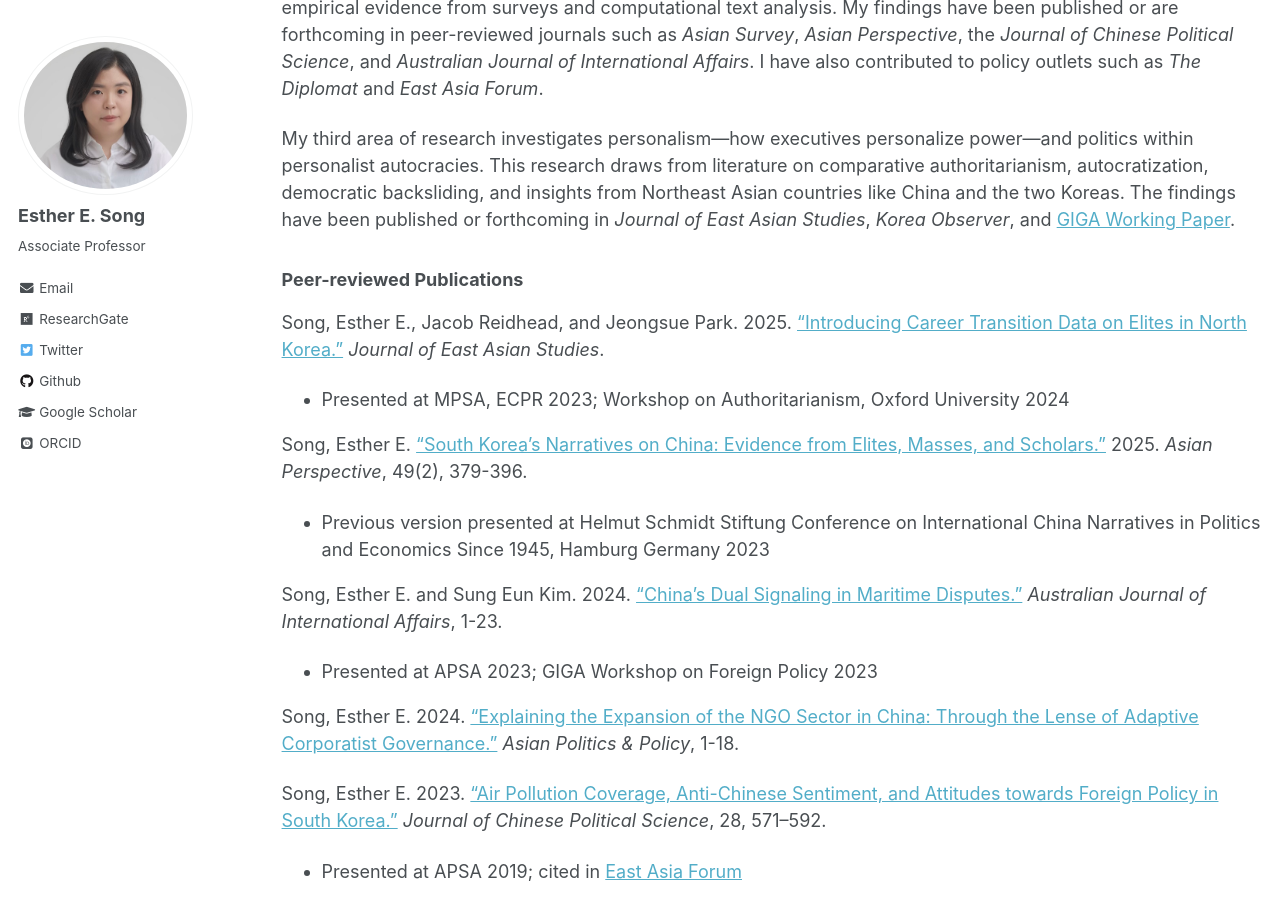
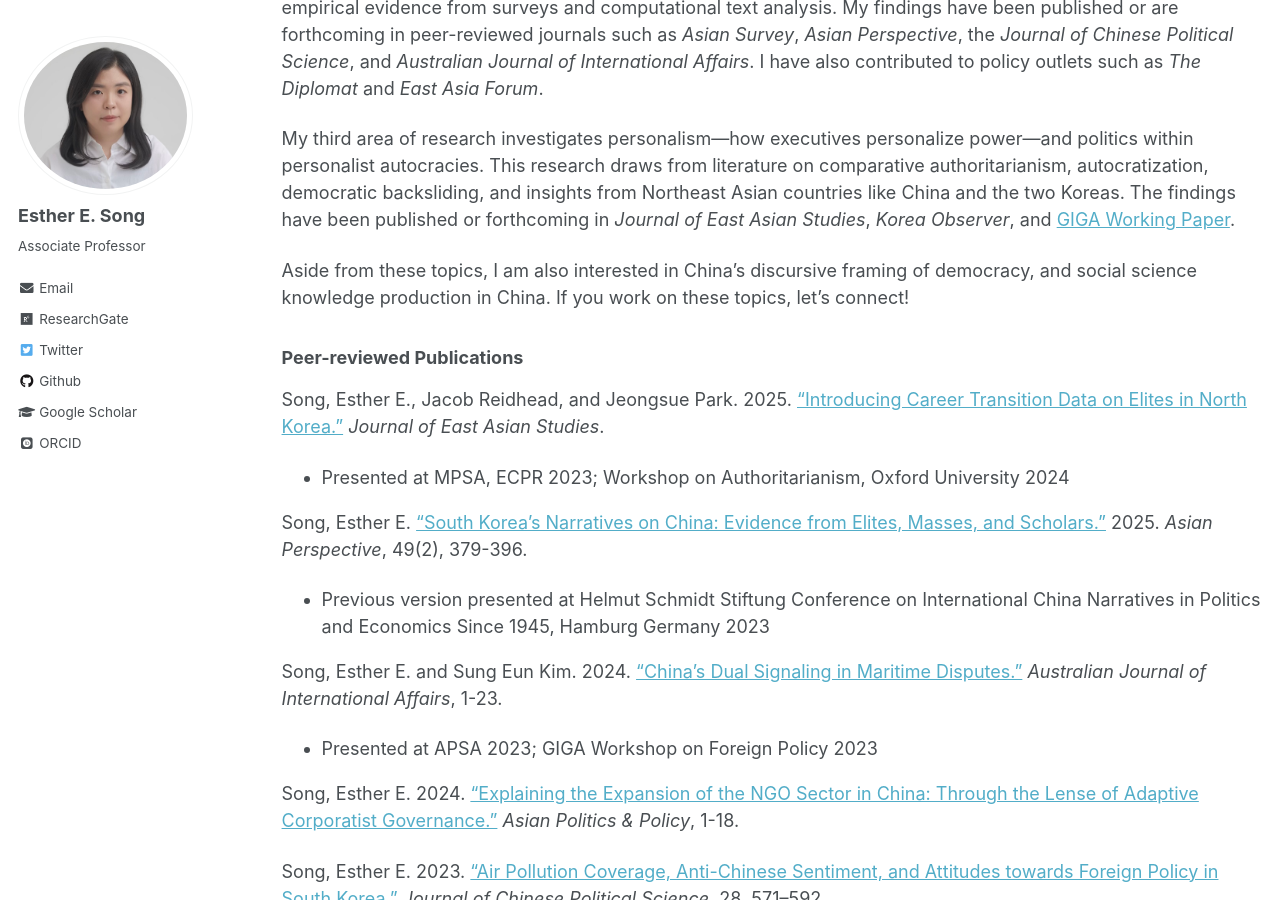
Before and after one commit to ehsong/ehsong.github.io, a Jekyll site: the page built from _pages/research.md, in a window 1280 px wide and 900 px high, scrolled down 730 px. Built offline with Jekyll 4.4.1, drawn with Linux system fonts in a browser that asks for light colours; some web fonts are replaced.

Commit message:
Update research.md

```diff
--- a/_pages/research.md
+++ b/_pages/research.md
@@ -13,6 +13,8 @@ During my doctoral studies at Stanford, I investigated NGO-state relations in Ch
 In my post-doctoral period at GIGA, I started a second strand of research on international affairs in the Asia-Pacific, with special focus on China's foreign policy and US-allies' reaction to China's influence in the region. This research draws theories from works that examine intersection between public opinion, media, and foreign policy; and empirical evidence from surveys and computational text analysis. My findings have been published or are forthcoming in peer-reviewed journals such as *Asian Survey*, *Asian Perspective*, the *Journal of Chinese Political Science*, and *Australian Journal of International Affairs*. I have also contributed to policy outlets such as *The Diplomat* and *East Asia Forum*.
 
 My third area of research investigates personalism—how executives personalize power—and politics within personalist autocracies. This research draws from literature on comparative authoritarianism, autocratization, democratic backsliding, and insights from Northeast Asian countries like China and the two Koreas. The findings have been published or forthcoming in *Journal of East Asian Studies*, *Korea Observer*, and [GIGA Working Paper](https://www.giga-hamburg.de/en/publications/giga-working-papers/personnel-institutions-power-revisiting-concept-of-executive-personalisation).
+
+Aside from these topics, I am also interested in China's discursive framing of democracy, and social science knowledge production in China. If you work on these topics, let's connect!
 
 ### Peer-reviewed Publications
 
```
